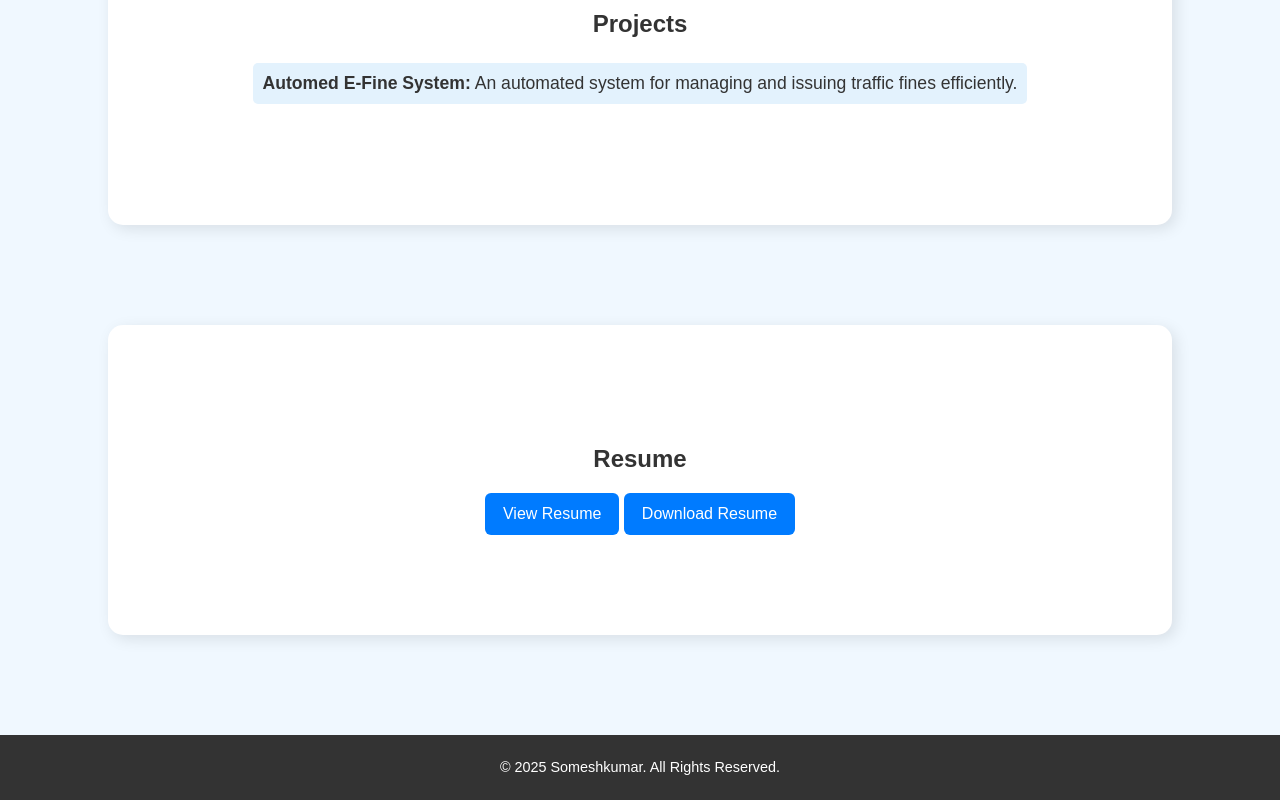
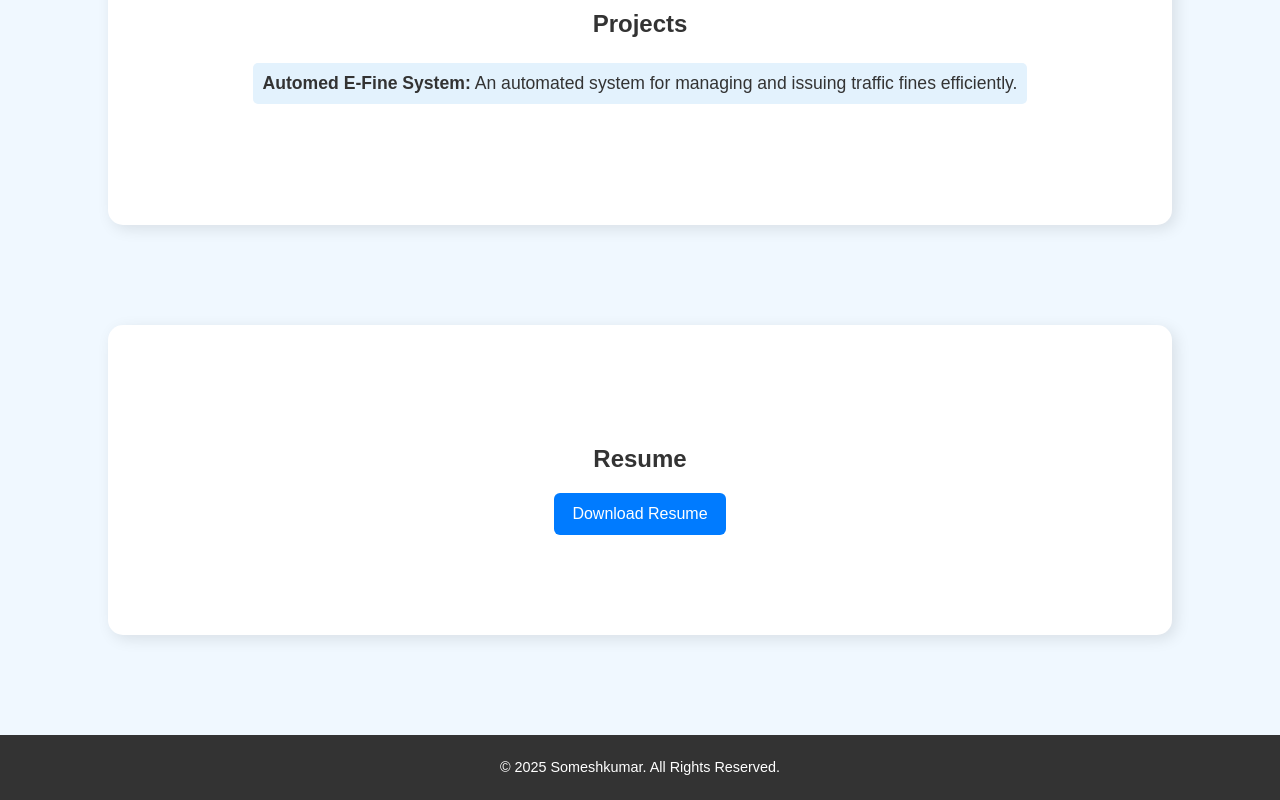
Before and after one commit to Somesh0915/personal-portfolio, a plain HTML site: page index.html in a window 1280 px wide. Shown: the part 2123-2923 px from the top of the page. Drawn offline with Linux system fonts and the light colour scheme.

Commit message:
Update index.html

```diff
--- a/index.html
+++ b/index.html
@@ -208,7 +208,6 @@
     <!-- Resume Section -->
     <section id="resume">
       <h2>Resume</h2>
-      <button onclick="toggleResume()">View Resume</button>
       <a href="Someshkumar_resume.pdf" download class="download"
         >Download Resume</a
       >
```
